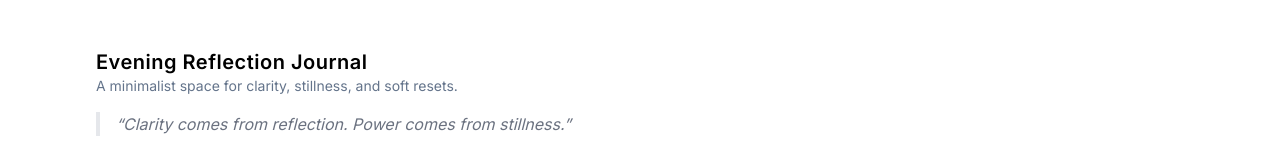
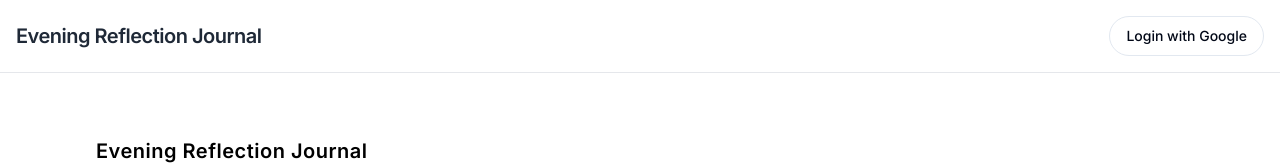
Before and after one commit to Shrinivasofficial/evening-stillness-reflections, a React (Vite) app: page / in a window 1280 px wide. Shown: the top 165 px of the page. Built offline with nearby package versions, Linux system fonts and the light colour scheme; no server answers.

Commit message:
Add login and platform name
Adds a simple login component to the top and a name for the platform.

```diff
--- a/package.json
+++ b/package.json
@@ -39,6 +39,7 @@
     "@radix-ui/react-toggle": "^1.1.0",
     "@radix-ui/react-toggle-group": "^1.1.0",
     "@radix-ui/react-tooltip": "^1.1.4",
+    "@supabase/supabase-js": "^2.50.0",
     "@tanstack/react-query": "^5.56.2",
     "class-variance-authority": "^0.7.1",
     "clsx": "^2.1.1",
--- a/src/components/EveningReflectionDashboard.tsx
+++ b/src/components/EveningReflectionDashboard.tsx
@@ -6,6 +6,7 @@ import ReflectionLog from "./ReflectionLog";
 import WeeklySummary from "./WeeklySummary";
 import QuickLinksPanel from "./QuickLinksPanel";
 import Footer from "./Footer";
+import UserAuthPanel from "./UserAuthPanel";
 
 type Entry = {
   date: Date;
@@ -31,6 +32,11 @@ export default function EveningReflectionDashboard() {
 
   return (
     <div className="font-sans bg-white min-h-screen">
+      {/* Topbar with platform name and login panel */}
+      <header className="w-full px-4 py-4 border-b border-gray-200 bg-white flex items-center justify-between mb-4">
+        <div className="font-semibold text-xl tracking-tight text-gray-800">Evening Reflection Journal</div>
+        <UserAuthPanel />
+      </header>
       <div className="container max-w-6xl py-12 px-2 md:px-6 lg:px-8">
         <WelcomeSection />
         <div className="grid grid-cols-1 lg:grid-cols-[2fr_1fr] gap-10 items-start w-full">
--- /dev/null
+++ b/src/components/UserAuthPanel.tsx
@@ -0,0 +1,75 @@
+
+import React from "react";
+import { createClient } from "@supabase/supabase-js";
+import { Button } from "@/components/ui/button";
+
+const supabaseUrl = import.meta.env.VITE_SUPABASE_URL;
+const supabaseAnonKey = import.meta.env.VITE_SUPABASE_ANON_KEY;
+const supabase = createClient(supabaseUrl, supabaseAnonKey);
+
+export default function UserAuthPanel() {
+  const [user, setUser] = React.useState<any>(null);
+  const [loading, setLoading] = React.useState(true);
+
+  React.useEffect(() => {
+    // Get session/user info on mount
+    supabase.auth.getUser().then(({ data }) => {
+      setUser(data?.user ?? null);
+      setLoading(false);
+    });
+    // Listen for login/logout in any tab
+    const { data: listener } = supabase.auth.onAuthStateChange((_event, session) => {
+      setUser(session?.user ?? null);
+    });
+    return () => {
+      listener?.subscription?.unsubscribe();
+    };
+  }, []);
+
+  async function signInWithGoogle() {
+    setLoading(true);
+    const { error } = await supabase.auth.signInWithOAuth({ provider: "google" });
+    if (error) {
+      alert(error.message);
+    }
+    setLoading(false);
+  }
+
+  async function signOut() {
+    await supabase.auth.signOut();
+    setUser(null);
+  }
+
+  if (loading) {
+    return (
+      <div className="h-8 w-24 bg-muted rounded animate-pulse" />
+    );
+  }
+
+  if (!user) {
+    return (
+      <Button
+        variant="outline"
+        className="rounded-full"
+        onClick={signInWithGoogle}
+      >
+        Login with Google
+      </Button>
+    );
+  }
+
+  const display = user.user_metadata?.full_name || user.email;
+
+  return (
+    <div className="flex items-center gap-3">
+      <span className="text-sm text-gray-700">{display}</span>
+      <Button
+        variant="secondary"
+        className="rounded-full"
+        onClick={signOut}
+      >
+        Logout
+      </Button>
+    </div>
+  );
+}
```
Also changed, not shown: 1 other file (tests, documents, lock files or other folders).
